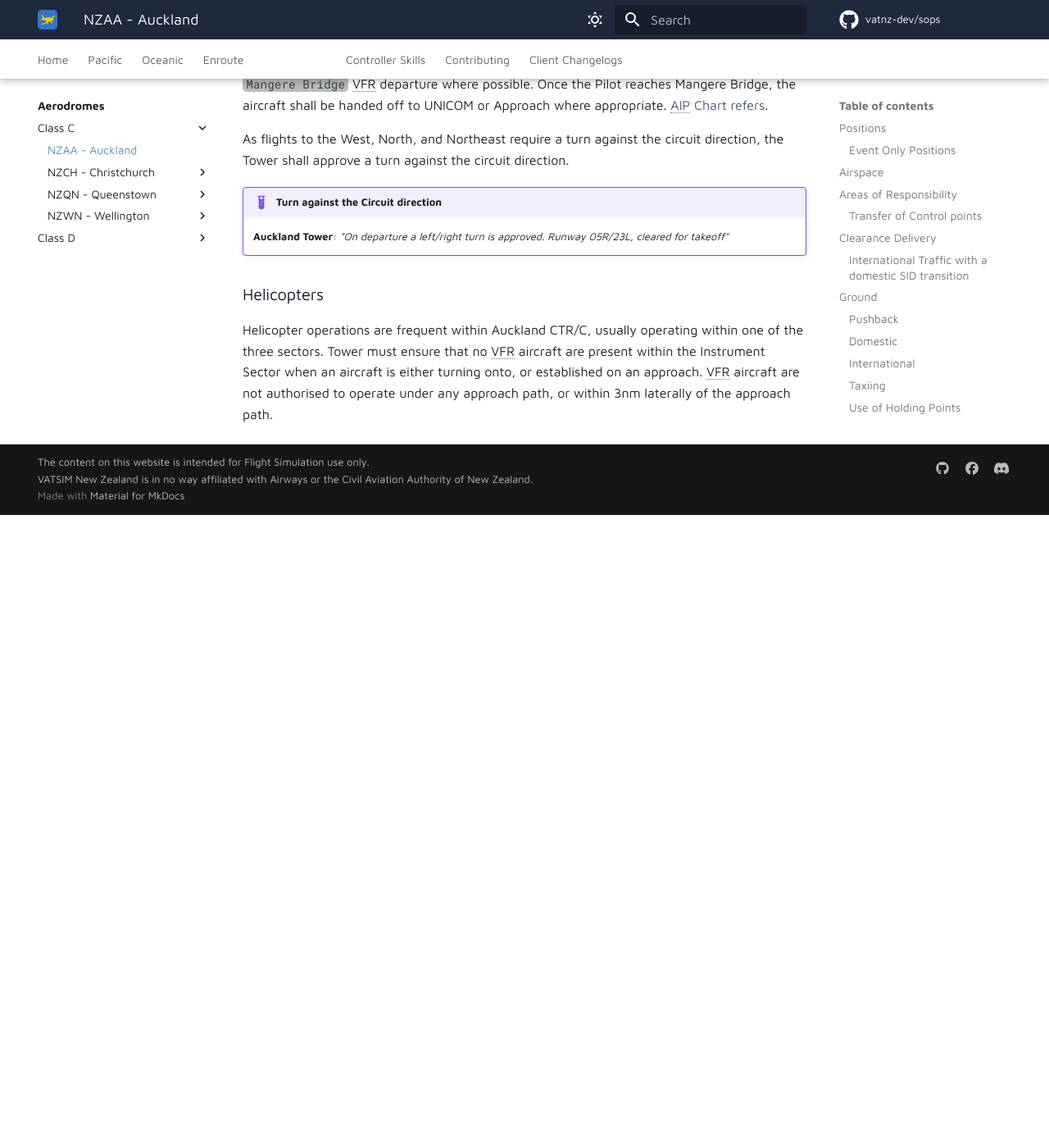
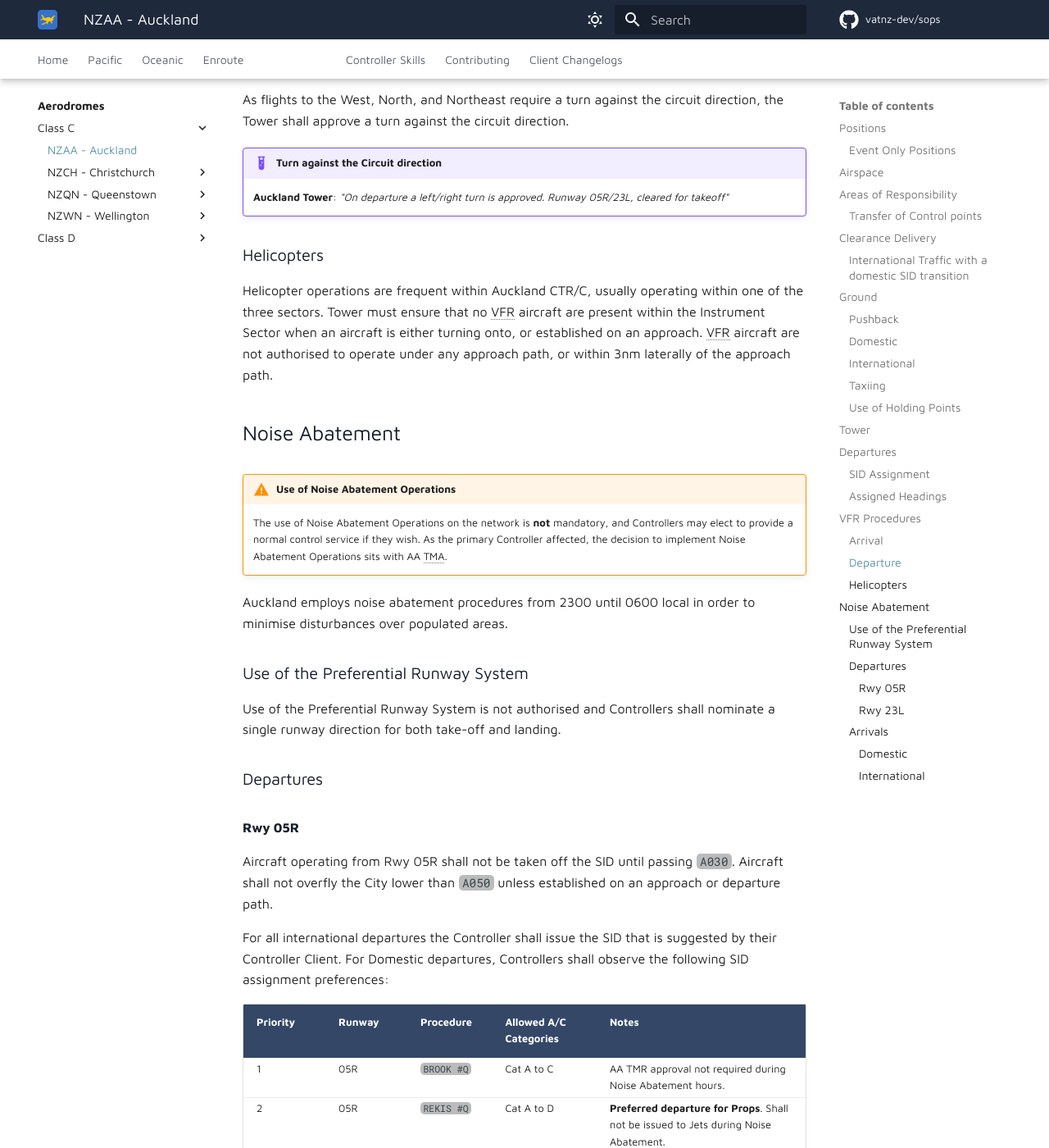
Before and after one commit to vatnz-dev/sops, an MkDocs documentation site: the page built from docs/aerodromes/Class-C/nzaa.md, in a window 1280 px wide and 1400 px high, scrolled down 6937 px. Shown: the whole window at 82% size. Built offline with MkDocs 1.6.1 and Material for MkDocs 9.7.7, drawn with Linux system fonts in a browser that asks for light colours; comment, search, counter and statistics services are not loaded; before the commit the page ends 7565 px from its top, so only the background shows below that; some of the changed text lies outside the part shown.

Commit message:
OPS-127: Auckland Changes (#41)
* Fixes OPS-112: Remove NZAA-F

* Add NAO

* Amend EMRAG

* Change Order

```diff
--- a/docs/aerodromes/Class-C/nzaa.md
+++ b/docs/aerodromes/Class-C/nzaa.md
@@ -19,10 +19,10 @@
 !!! Danger
     The following are designated as Event Only positions, and may only be staffed during a VATNZ event where approved, or if explicitly authorised by the Operations Director.
 
-| Position Name           | Shortcode | Callsign            | Frequency | Login ID   | Usage                       |
-| ----------------------- | --------- | ------------------- | --------- | ---------- | --------------------------- |
-| Auckland Finals         | AARR      | Auckland Finals     | 129.600   | NZAA-F_APP | Events - Traffic Management |
-| Auckland Terminal Radar | ADEP      | Auckland Departures | 118.000   | NZAA_DEP   | Events - Traffic Management |
+| Position Name       | Shortcode | Callsign          | Frequency | Login ID | Usage                       |
+| ------------------- | --------- | ----------------- | --------- | -------- | --------------------------- |
+| Auckland Departures | ADEP      | Auckland Approach | 129.600   | NZAA_DEP | Events - Traffic Management |
+
 
 ## Airspace
 
@@ -141,7 +141,7 @@ For Domestic aircraft that are departing to the North or Northeast, the Controll
 | 05R    | `PAGLA #Q` | Cat A to D             | No                             | **Preferred departure for Cat C Jets**. Steep climb gradient - aircraft unable to meet this shall be given the `POLIS #Q`.  |
 | 05R    | `POLIS #Q` | Cat A to D             | No                             | **Preferred departure for Cat D Jets, or heavies**. Shallower climb gradient.                                               |
 | 05R    | `REKIS #Q` | Cat A to D             | Yes - >30° turn passing `A005` | **Preferred departure for Props**. May be given to jets provided they are comfortable with the 180kt limitation at `VINOD`. |
-| 05R    | `EMRAG #B` | Cat A to D             | No                             | Least preferred departure due to manual vectoring required.                                                                 |
+| 05R    | `EMRAG #Q` | Cat A to D             | No                             | Least preferred departure due to manual vectoring required.                                                                 |
 
 
 | Runway | Procedure  | Allowed A/C Categories | Is divergent?                  | Notes                                                                                                     |
@@ -183,3 +183,52 @@ As flights to the West, North, and Northeast require a turn against the circuit
 ### Helicopters
 
 Helicopter operations are frequent within Auckland CTR/C, usually operating within one of the three sectors. Tower must ensure that no VFR aircraft are present within the Instrument Sector when an aircraft is either turning onto, or established on an approach. VFR aircraft are not authorised to operate under any approach path, or within 3nm laterally of the approach path.
+
+## Noise Abatement
+
+!!! warning "Use of Noise Abatement Operations"
+    The use of Noise Abatement Operations on the network is **not** mandatory, and Controllers may elect to provide a normal control service if they wish. As the primary Controller affected, the decision to implement Noise Abatement Operations sits with AA TMA.
+
+Auckland employs noise abatement procedures from 2300 until 0600 local in order to minimise disturbances over populated areas.
+
+### Use of the Preferential Runway System
+
+Use of the Preferential Runway System is not authorised and Controllers shall nominate a single runway direction for both take-off and landing.
+
+### Departures
+
+#### Rwy 05R
+
+Aircraft operating from Rwy 05R shall not be taken off the SID until passing `A030`. Aircraft shall not overfly the City lower than `A050` unless established on an approach or departure path.
+
+For all international departures the Controller shall issue the SID that is suggested by their Controller Client. For Domestic departures, Controllers shall observe the following SID assignment preferences:
+
+| Priority | Runway | Procedure      | Allowed A/C Categories | Notes                                                                                  |
+| -------- | ------ | -------------- | ---------------------- | -------------------------------------------------------------------------------------- |
+| 1        | 05R    | `BROOK #Q`     | Cat A to C             | AA TMR approval not required during Noise Abatement hours.                             |
+| 2        | 05R    | `REKIS #Q`     | Cat A to D             | **Preferred departure for Props**. Shall not be issued to Jets during Noise Abatement. |
+| 3        | 05R    | `POLIS #Q`     | Cat A to D             | **Preferred departure for Cat D Jets, or heavies**. Shallower climb gradient.          |
+| 4        | 05R    | All other SIDs |                        | Use of the `PAGLA #Q` departure shall be avoided.                                      |
+
+
+#### Rwy 23L
+
+Aircraft operating from Rwy 23L must climb to `A030` on the extended runway centreline before turning to the right on departure. Aircraft may turn left once above `A005`.
+
+There are no limits on the issuing of SIDs for Rwy 23L.
+
+### Arrivals
+
+#### Domestic
+
+There are no limitations on the assignment of STARs for Domestic traffic, however Controllers should avoid the issuing of RNP-linking STARs.
+
+#### International
+
+OCR has three Noise Abatement STARs that shall be issued as first preference. If track shortening is provided, Controllers shall ensure that aircraft do not overfly the city.
+
+| Runway | Procedure  | Transitions                                                             | Allowed A/C Categories |
+| ------ | ---------- | ----------------------------------------------------------------------- | ---------------------- |
+| 23L    | `BASIV #N` | `ELNOS` `SALAG` `UPLAR`                                                 | All                    |
+| 05R    | `RIKDI #N` | `KALAG` `AGREX` `TARIB` `SELKA` `AGEDU` `IDSEM` `DABAS` `AKLOM` `OLBEX` | All                    |
+| 23L    | `TAZEY #N` | `PEBLU` `VELMO`                                                         | All                    |
```
Also changed, not shown: docs/enroute/OCR.md (+4 -0 lines).
